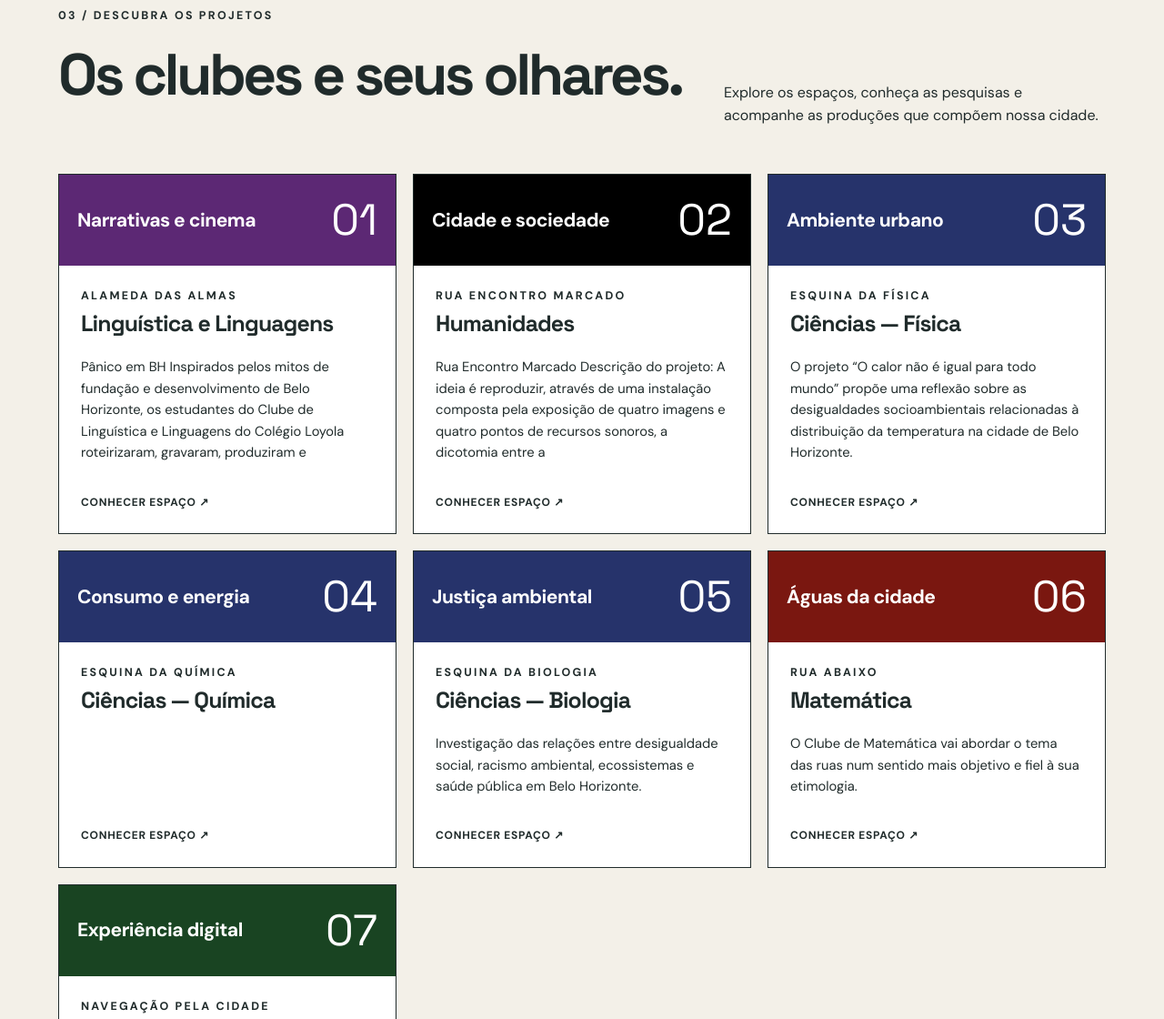
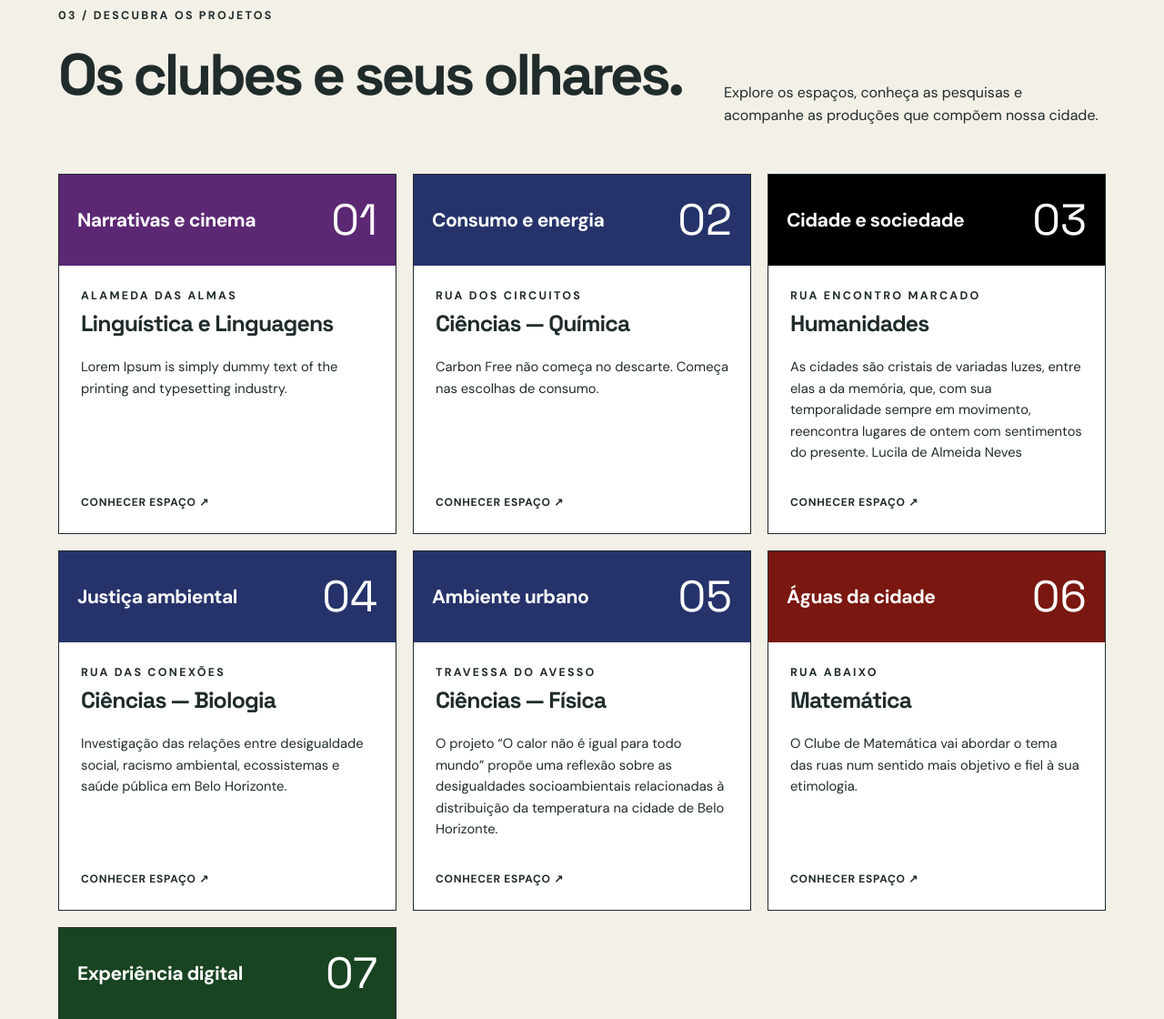
Before and after one commit to dacidadeaohorizonte/daCidadeAoHorizonte, a plain HTML site: page index.html in a window 1280 px wide. Shown: the part 2284-3404 px from the top of the page at 91% size. Drawn offline with Linux system fonts and the light colour scheme.

Commit message:
261113-prerevisao

```diff
--- a/js/data.js
+++ b/js/data.js
@@ -4,19 +4,18 @@ window.CIDADE_DATA = [
     espaco: 'Alameda das Almas',
     tipo: 'Narrativas e cinema',
     cor: '#5c2874',
-    resumo:'',
+    resumo:'Lorem Ipsum is simply dummy text of the printing and typesetting industry.',
     descricao: `
 
     <h2>Pânico em BH</h2>
-    <p>Inspirados pelos mitos de fundação e desenvolvimento de Belo Horizonte, os estudantes do Clube de Linguística e Linguagens do Colégio Loyola roteirizaram, gravaram, produziram e editaram Pânico em BH, um curta que compila lendas conhecidas amplamente pelos moradores da cidade.</p>
-    <p>Misturando costumes do cotidiano e causos inventados, o curta reconta as histórias do Capeta da Vilarinho, Loira do Bonfim, Avantesma da Lagoinha e Maria do Arraial de forma cômica e reflexiva, promovendo debate acerca das identidades dos personagens e de localizações icônicas para a história de BH.</p>
+    <p>Inspirados pelos mitos de fundação e desenvolvimento de Belo Horizonte, os estudantes do Clube de Linguística e Linguagens do Colégio Loyola roteirizaram, gravaram, produziram e editaram Pânico em BH, um curta que compila lendas amplamente conhecidas pelos Belorizontinos.</p>
     <p>Confira o roteiro: <a href="files/PanicoEmBH.pdf">Clique Aqui!</a></p>
 
     <h3>Ficha Técnica</h3>
     <table>
       <tr>
-          <td>Título original</td>
-          <td>Pânico em BH</td>
+          <td class="tdBold">Título original</td>
+          <td class="tdItalic">Pânico em BH</td>
       </tr>
       <tr>
           <td>Duração</td>
@@ -24,7 +23,7 @@ window.CIDADE_DATA = [
       </tr>
       <tr>
           <td>Direção</td>
-          <td>Ana Beatriz Silva Gomes e Clarissa solerno</td>
+          <td>Ana Beatriz Silva Gomes e Clarissa Solerno</td>
       </tr>
       <tr>
           <td>Edição</td>
@@ -61,7 +60,7 @@ window.CIDADE_DATA = [
       <tr>
           <td>Sinopse</td>
           <td>
-              Em uma inusitada festa do pijama, Sofia, Julia, Catarina, Cristina (e Cleber) recontam as famosas lendas do Capeta da Vilarinho, Loira do Bonfim, Avantesma da Lagoinha e Maria do Arraial de forma cômica e reflexiva, promovendo debate acerca das identidades dos personagens e de localizações icônicas de BH.
+              Em uma inusitada festa do pijama, Sofia, Julia, Catarina, Cristina (e Cleber) recontam as famosas lendas como Capeta da Vilarinho, Loira do Bonfim, Avantesma da Lagoinha e Maria do Arraial de forma cômica e reflexiva, promovendo debate acerca das identidades dos personagens e de localizações icônicas de BH.
           </td>
       </tr>
     </table>
@@ -79,54 +78,21 @@ window.CIDADE_DATA = [
     ]
   },
 
-  { id: 'humanidades',
-    nome: 'Humanidades',
-    espaco: 'Rua Encontro Marcado',
-    tipo: 'Cidade e sociedade',
-    cor: '#000',
-    descricao: `
-      <h2>Rua Encontro Marcado</h2>
-      <p>Descrição do projeto: A ideia é reproduzir, através de uma instalação composta pela exposição de quatro imagens e quatro pontos de recursos sonoros, a dicotomia entre a Belo Horizonte planejada e a Belo Horizonte vivida. Para ilustrar os dois pontos dos quais partem nosso projeto, elegemos a Belo Horizonte da década de 1940, em especial as comemorações da efeméride do cinquentenário da capital em 1947, e a Belo Horizonte atual.</p>
-      <p>A exposição do Clube de Humanidades realiza o encontro entre passado e presente de Belo Horizonte através de fotomontagens feitas a partir de distintos instrumentos, que servirão como suporte material para a contraposição das dicotomias latentes da nossa cidade. A ideia é que os estudantes pesquisem em acervos e meios digitais, imagens que ilustrem o passado-promessa e o presente-realidade da capital mineira. Através de diferentes técnicas como de colagem física (impressão de fotografias em papel fotográfico e colagem de recortes de outras fotografias) e sobreposição com papel vegetal (impressão de uma das imagens em papel fotográfico e outra em papel manteiga), os estudantes irão produzir e expor visualmente as contradições que marcam a memória e a identidade da cidade de Belo Horizonte, em uma tentativa que combina tanto crítica histórica quanto reconstrução simbólica das paisagens e personagens esquecidos da memória belo horizontina.</p>
-    `,
-    trabalhos: [
-      { titulo: 'A cidade planejada e a cidade vivida',
-        descricao: 'Espaço para registros e produções audiovisuais.',
-        imagens: [],
-        videos: []
-      }
-    ]
-  },
-
-  { id: 'fisica',
-    nome: 'Ciências — Física',
-    espaco: 'Esquina da Física',
-    tipo: 'Ambiente urbano',
-    cor: '#26336b',
-    resumo: 'O projeto “O calor não é igual para todo mundo” propõe uma reflexão sobre as desigualdades socioambientais relacionadas à distribuição da temperatura na cidade de Belo Horizonte.',
-    descricao: `
-      <h2>O “calor” não é igual para todo mundo</h2>
-      <p>O projeto “O calor não é igual para todo mundo” propõe uma reflexão sobre as desigualdades socioambientais relacionadas à distribuição da temperatura na cidade de Belo Horizonte. A partir do estudo das ilhas de calor urbanas, buscamos compreender como a urbanização, a verticalização, a impermeabilização do solo e a distribuição desigual das áreas verdes influenciam as temperaturas em diferentes regiões da cidade.</p>
-      <p>O projeto relaciona conceitos da Física, como absorção e transferência de energia térmica, a questões sociais e ambientais, evidenciando que os impactos do aquecimento urbano não são sentidos igualmente por toda a população. Dessa forma, pretende-se estimular uma análise crítica sobre como o planejamento urbano e as desigualdades socioeconômicas interferem nas condições de conforto térmico e na qualidade de vida dos habitantes de Belo Horizonte.</p>
-    `,
-    trabalhos: [
-      { titulo: 'Impactos ambientais',
-        descricao: 'Espaço para apresentar a investigação de Física.',
-        imagens: [],
-        videos: []
-      }
-    ]
-  },
 
   { id: 'quimica',
     nome: 'Ciências — Química',
-    espaco: 'Esquina da Química',
+    espaco: 'Rua dos Circuitos',
     tipo: 'Consumo e energia',
     cor: '#26336b',
-    resumo:'',
+    resumo:'Carbon Free não começa no descarte. Começa nas escolhas de consumo.',
     descricao: `
+      <h2>BH REBOOT: uma cidade conectada, mas a que custo?</h2>
 
-
+      <p>Vivemos em uma sociedade cada vez mais dependente da tecnologia, na qual celulares, computadores e outros dispositivos eletrônicos são constantemente substituídos, muitas vezes antes mesmo do fim de sua vida útil. Entretanto, por trás da inovação e da conectividade, existe um custo ambiental frequentemente invisibilizado.</p>
+      <p>A extração de matérias-primas, a fabricação, o transporte e o descarte inadequado desses equipamentos contribuem para os impactos ambientais e para as emissões de gases de efeito estufa, ampliando nossa pegada de carbono.</p>
+      <p>Inspirada na cidade de Belo Horizonte, nossa maquete foi construída a partir de componentes de equipamentos eletrônicos descartados. Mais do que representar uma cidade, ela propõe uma reflexão sobre os padrões de consumo da sociedade atual e questiona: até que ponto o avanço tecnológico representa progresso quando não consideramos seus custos ambientais?</p>
+      <p>Em diálogo com o conceito Carbon Free, o projeto convida à reflexão sobre a necessidade de repensar nossos hábitos de consumo, prolongar a vida útil dos equipamentos, priorizar a reutilização e garantir a destinação ambientalmente adequada dos resíduos eletrônicos.</p>
+      <p>Afinal, não existe futuro sustentável sem responsabilidade sobre aquilo que consumimos e descartamos.</p>
     `,
     trabalhos: [
       { titulo: 'Energia no cotidiano',
@@ -137,9 +103,29 @@ window.CIDADE_DATA = [
     ]
   },
 
+
+  { id: 'humanidades',
+    nome: 'Humanidades',
+    espaco: 'Rua Encontro Marcado',
+    tipo: 'Cidade e sociedade',
+    cor: '#000',
+    resumo:'As cidades são cristais de variadas luzes, entre elas a da memória, que, com sua temporalidade sempre em movimento, reencontra lugares de ontem com sentimentos do presente. Lucila de Almeida Neves',
+    descricao: `
+      <h2>Encontro Marcado</h2>
+      <p>A ideia é reproduzir, através de uma instalação, a dicotomia entre a Belo Horizonte planejada e a Belo Horizonte vivida. Projetada como a capital do futuro, símbolo da modernidade em um estado marcado pelo tradicionalismo e conservadorismo da era dos coronéis e barões do café, BH vestiu-se do signo de “capital do futuro”. Em contraste, a BH vivida pelos nossos estudantes hoje carrega mais símbolos do atraso do que nunca, problemas na mobilidade urbana, degradação da paisagem natural, história de exclusão sociopolítica e uma profunda desigualdade de acessos à cidade, afastam BH do sonho de metrópole e a aproximam de uma passado para o qual ela foi erigida para cobrir.</p>
+      <p>A exposição do Clube de Humanidades representa o  encontro marcado entre futuro/passado, ontem/hoje, modernidade prometida/modernidade real que está apresentado em fotomontagens feitas a partir de distintos instrumentos, e servem como suporte material para a contraposição das dicotomias latentes da nossa cidade.</p>`,
+    trabalhos: [
+      { titulo: 'A cidade planejada e a cidade vivida',
+        descricao: 'Espaço para registros e produções audiovisuais.',
+        imagens: [],
+        videos: []
+      }
+    ]
+  },
+
   { id: 'biologia',
     nome: 'Ciências — Biologia',
-    espaco: 'Esquina da Biologia',
+    espaco: 'Rua das Conexões',
     tipo: 'Justiça ambiental',
     cor: '#26336b',
     resumo: 'Investigação das relações entre desigualdade social, racismo ambiental, ecossistemas e saúde pública em Belo Horizonte.',
@@ -162,6 +148,26 @@ window.CIDADE_DATA = [
         descricao: 'Espaço para apresentar a investigação de Biologia.',
         imagens: [],
         videos: [] }
+    ]
+  },
+
+  { id: 'fisica',
+    nome: 'Ciências — Física',
+    espaco: 'Travessa do Avesso',
+    tipo: 'Ambiente urbano',
+    cor: '#26336b',
+    resumo: 'O projeto “O calor não é igual para todo mundo” propõe uma reflexão sobre as desigualdades socioambientais relacionadas à distribuição da temperatura na cidade de Belo Horizonte.',
+    descricao: `
+      <h2>O “calor” não é igual para todo mundo</h2>
+      <p>O projeto “O calor não é igual para todo mundo” propõe uma reflexão sobre as desigualdades socioambientais relacionadas à distribuição da temperatura na cidade de Belo Horizonte. A partir do estudo das ilhas de calor urbanas, buscamos compreender como a urbanização, a verticalização, a impermeabilização do solo e a distribuição desigual das áreas verdes influenciam as temperaturas em diferentes regiões da cidade.</p>
+      <p>O projeto relaciona conceitos da Física, como absorção e transferência de energia térmica, a questões sociais e ambientais, evidenciando que os impactos do aquecimento urbano não são sentidos igualmente por toda a população. Dessa forma, pretende-se estimular uma análise crítica sobre como o planejamento urbano e as desigualdades socioeconômicas interferem nas condições de conforto térmico e na qualidade de vida dos habitantes de Belo Horizonte.</p>
+    `,
+    trabalhos: [
+      { titulo: 'Impactos ambientais',
+        descricao: 'Espaço para apresentar a investigação de Física.',
+        imagens: [],
+        videos: []
+      }
     ]
   },
 
@@ -188,13 +194,19 @@ window.CIDADE_DATA = [
 
   { id: 'programacao',
     nome: 'Programação',
-    espaco: 'Navegação pela cidade',
+    espaco: 'Centro de Atendimento ao Turista',
     tipo: 'Experiência digital',
     cor: '#194422',
     resumo:'Criação deste portal interativo e organização das projeções audiovisuais da instalação.',
-    descricao: 'teste',
+    descricao: `
+      <h2>Da Cidade Ao Virtual</h2>
+      <p>O desenvolvimento do site Da Cidade ao Horizonte foi realizado pelo Clube de Programação, com o objetivo de criar uma plataforma digital capaz de reunir, organizar e apresentar os projetos desenvolvidos pelos diferentes clubes estudantis.</p>
+      <p>A plataforma conta com navegação interativa, apresentação dos clubes, páginas individuais para exposição dos trabalhos e recursos visuais que tornam a experiência mais intuitiva e envolvente. Utilizando as linguagens HTML, CSS e JavaScript, os estudantes participaram da construção de um portal interativo, aplicando conhecimentos de estruturação de páginas, estilização visual, responsividade e programação de funcionalidades.</p>
+      <p>Durante o desenvolvimento, foram trabalhados conceitos de design de interfaces, experiência do usuário (UX), organização de dados, programação web e responsividade para dispositivos móveis, buscando garantir uma navegação acessível em diferentes tamanhos de tela. Além dos aspectos técnicos, o projeto proporcionou aos estudantes a oportunidade de vivenciar etapas do desenvolvimento de software, como planejamento, implementação, testes, identificação de problemas e aprimoramento contínuo.</p>
+      <p>O resultado é uma plataforma que vai além da apresentação de trabalhos escolares, demonstrando como a programação pode ser utilizada para conectar diferentes áreas do conhecimento, estimular a criatividade e transformar ideias em soluções digitais.</p>
+    `,
     trabalhos: [
-      { titulo: 'O portal da cidade',
+      { titulo: 'Da Cidade ao Virtual',
         descricao: 'Espaço para documentar o desenvolvimento do site e as projeções.',
         imagens: [],
         videos: []
```
Also changed, not shown: edit.html (+3 -56 lines), 1 other file.
